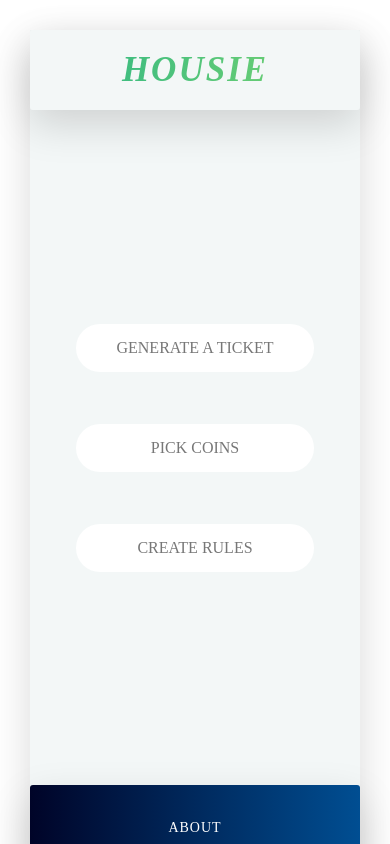
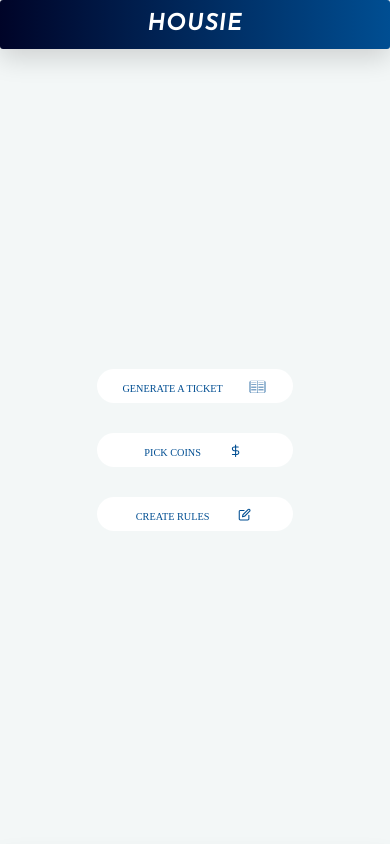
Before and after one commit to rajatporwal/Housie, a React (Create React App) app: page /home in a window 390 px wide. Shown: the top 844 px of the page. Built offline with nearby package versions, Linux system fonts and the light colour scheme.

Commit message:
feat(responsive): Added responsive behaviour

```diff
--- a/package.json
+++ b/package.json
@@ -1,6 +1,6 @@
 {
   "name": "housie",
-  "version": "1.0.0",
+  "version": "1.0.1",
   "description": "",
   "contributors": ["Rajat Porwal <rajatporwal1483@gmail.com>"],
   "license": "SEE LICENSE IN LICENSE",
--- a/src/components/Footer.jsx
+++ b/src/components/Footer.jsx
@@ -1,10 +1,10 @@
 import React from "react";
-import { Link } from "react-router-dom";
+// import { Link } from "react-router-dom";
 
 const Footer = () => {
   return (
     <footer className="footer">
-      <ul className="nav">
+      {/* <ul className="nav">
         <li className="nav__item">
           <Link to="/faq" className="nav__link">
             About
@@ -30,7 +30,7 @@ const Footer = () => {
             Suggestion or Feedback
           </Link>
         </li>
-      </ul>
+      </ul> */}
       <p className="copyright">
         &copy; Copyright 2020 by Rajat Porwal. All rights reserved. &nbsp; |
         &nbsp; Terms of Service &nbsp; | &nbsp; Privacy Policy
--- a/src/components/Home.jsx
+++ b/src/components/Home.jsx
@@ -7,12 +7,21 @@ const Home = () => {
       <div className="home-wrapper">
         <Link to="/ticket" className="btn btn--white btn--animated">
           Generate A Ticket
+          <svg class="home-wrapper--icons">
+            <use xlinkHref="img/sprite.svg#icon-book-open1" />
+          </svg>
         </Link>
         <Link to="/pick_coins" className="btn btn--white btn--animated">
           Pick Coins
+          <svg class="home-wrapper--icons">
+            <use xlinkHref="img/sprite.svg#icon-dollar-sign" />
+          </svg>
         </Link>
         <Link to="/home" className="btn btn--white btn--animated">
           Create Rules
+          <svg class="home-wrapper--icons">
+            <use xlinkHref="img/sprite.svg#icon-edit" />
+          </svg>
         </Link>
       </div>
     </div>
--- a/src/components/Ticket.jsx
+++ b/src/components/Ticket.jsx
@@ -8,6 +8,7 @@ const generateTicket = () => {
 const onClickHandler = setNumbers => {
   setNumbers(generateTicket);
 };
+
 const Ticket = () => {
   const [numbers, setNumbers] = useState(tambola.getTickets(1).flat(Infinity));
   return (
--- a/src/sass/base/_base.scss
+++ b/src/sass/base/_base.scss
@@ -9,11 +9,23 @@
 html {
     // This defines what 1rem is
     font-size: 62.5%; //1 rem = 10px; 10px/16px = 62.5%
+
+    @media only screen and (max-width: $bp-largest) {
+        font-size: 50%;
+    }
+
+    @media only screen and (max-width: $bp-small) {
+        font-size: 40%;
+    }
 }
 
 body {
   box-sizing: border-box;
   padding: 3rem;
+
+  @media only screen and (max-width: $bp-medium) {
+    padding: 0;
+  }
 }
 
 .App {
--- a/src/sass/base/_buttons.scss
+++ b/src/sass/base/_buttons.scss
@@ -10,7 +10,7 @@
       transition: all .2s;
       position: relative;
       font-size: 1.6rem;
-
+      color: #004e92;
       //Change for the <button> element
       border: none;
       cursor: pointer;
--- a/src/sass/base/_variables.scss
+++ b/src/sass/base/_variables.scss
@@ -20,3 +20,12 @@ $color-icon: #2196F3;
 // FONT VARIABLES
 $font-primary: 'Nunito', sans-serif;
 $font-display: 'Josefin Sans', sans-serif;
+
+// RESPONSIVE BREAKPOINTS
+$bp-largest: 75em;   // 1200px
+// $bp-large: 62.5em;   // 1000px
+$bp-large: 56.25em;   // 900px
+$bp-medium: 50em;    // 800px;
+$bp-small: 43.75em;    // 700px;
+// $bp-small: 37.5em;    // 600px;
+$bp-smallest: 31.25em;    // 500px;
--- a/src/sass/components/_footer.scss
+++ b/src/sass/components/_footer.scss
@@ -8,6 +8,10 @@
   transition: all .2s;
   border-radius: 3px;
   box-shadow: 0 1.5rem 4rem rgba($color-black, .15);
+
+  @media only screen and (max-width: $bp-largest) {
+    margin-top: 10rem;
+  }
 }
 
 .nav {
@@ -38,7 +42,7 @@
 
 .copyright {
   color: $color-grey-light-2;
-  margin-top: 3rem;
+  // margin-top: 3rem;
   margin-right: auto;
   margin-left: auto;
   text-align: center;
--- a/src/sass/components/_header.scss
+++ b/src/sass/components/_header.scss
@@ -4,16 +4,24 @@
   justify-content: center;
 
   padding: 2rem;
+  font-family: $font-display;
   font-size: 3.5rem;
   font-style: italic;
   text-transform: uppercase;
   font-weight: 700;
-  background-image: linear-gradient(to right, $color-title-dark, $color-title-light);
-  -webkit-background-clip: text;
-  background-clip: text;
+
+  background-image: linear-gradient(to right, #000428, #004e92);
+  color: #fff;
+
+  // background-image: linear-gradient(to right, $color-title-dark, $color-title-light);
+  // -webkit-background-clip: text;
+  // background-clip: text;
   transition: all .2s;
   border-radius: 3px;
   box-shadow: 0 1.5rem 4rem rgba($color-black, .15);
-  color: transparent;
   letter-spacing: .2rem;
+
+  @media only screen and (max-width: $bp-largest) {
+        margin-bottom: 10rem;
+    }
 }
--- a/src/sass/components/_home.scss
+++ b/src/sass/components/_home.scss
@@ -17,4 +17,14 @@
     display: grid;
     grid-column: 1 / -1;
   }
+
+  &--icons {
+    fill: #004e92;
+    width: 3rem;
+    height: 2rem;
+    margin-left: 4rem;
+    cursor: pointer;
+    transform: translateY(.2rem);
+  }
+
 }
--- a/src/sass/components/_pickCoins.scss
+++ b/src/sass/components/_pickCoins.scss
@@ -1,6 +1,10 @@
 .pick {
   display: grid;
   grid-template-columns: 2fr 1fr;
+
+  @media only screen and (max-width: $bp-large) {
+    grid-template-columns: 1fr;
+  }
 }
 
 .board {
@@ -8,9 +12,14 @@
   grid-template-columns: repeat(10, 1fr);
   margin: 10%;
   padding: 2rem;
-  background-color: $color-icon;
+  background-color: #2980b9;
   box-shadow: 0 1.5rem 4rem rgba($color-black, .15);
   transition: all .2s;
+
+  @media only screen and (max-width: $bp-small) {
+    padding: .5rem;
+    margin: 5%;
+  }
 }
 
 .board--text {
@@ -31,6 +40,7 @@
 
   &--text {
     font-family: $font-display;
+    color: #004e92;
     font-size: 10rem;
     font-weight: 400;
     text-align: center;
@@ -45,8 +55,24 @@
   &--btn > * {
   margin: 1rem;
   }
+
+  &--btn {
+    @media only screen and (max-width: $bp-large) {
+      display: grid;
+      grid-template-columns: min-content min-content;
+      justify-content: center;
+      justify-items: center;
+      }
+  }
+
+  @media only screen and (max-width: $bp-large) {
+    grid-template-columns: 1fr;
+    grid-gap: 5rem;
+  }
 }
 
 .bgcolor {
-  background-color: #fff8dc;
+  // background-color: #fff8dc;
+  background-image: linear-gradient(to right, #000428, #004e92);
+  color: #fff;
 }
--- a/src/sass/components/_ticket.scss
+++ b/src/sass/components/_ticket.scss
@@ -30,7 +30,7 @@
     }
 
     &__icon {
-      fill: $color-icon;
+      fill: #004e92;
       width: 3rem;
       height: 3rem;
       margin-left: auto;
@@ -42,15 +42,19 @@
 .grid-container {
   display: grid;
   grid-template-columns: repeat(9, 1fr);
-  background-color: $color-icon;
-  padding: 10px;
+  background-color: #004e92;
+  padding: 1rem;
+
+  @media only screen and (max-width: $bp-medium) {
+    padding:.5rem;
+  }
 }
 
 .grid-item {
  font-family: $font-display;
   font-size: 1.6rem;
   background-color: #fff8dc;
-  border: .1px solid rgba(0, 0, 0, 0.8);
-  padding: 20px;
+  border: .1px solid rgba(0, 0, 0, 0.774);
+  padding: 2rem;
   text-align: center;
 }
```
